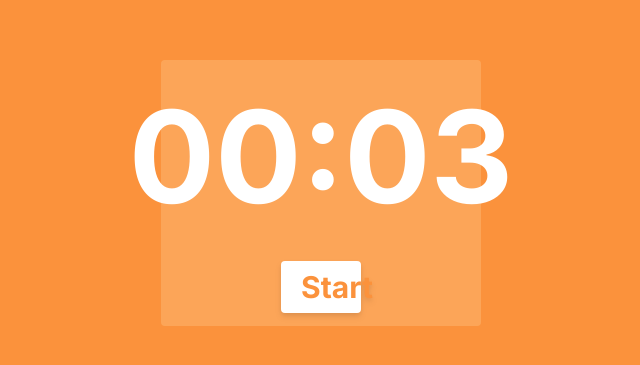
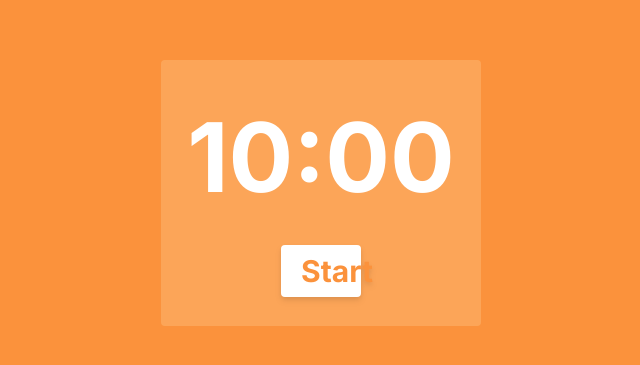
Before and after one commit to blakebt/pomodoro, a Next.js app: page / in a window 1280 px wide. Shown: the part 207-572 px from the top of the page, without its empty margins (319-959 px from the left). Built offline with nearby package versions, Linux system fonts and the light colour scheme.

Commit message:
refactored timer into its own component

```diff
--- a/src/app/page.tsx
+++ b/src/app/page.tsx
@@ -1,51 +1,9 @@
-'use client'
-/*
-TODO
+import Timer from "@/components/timer"
 
-extract all timer related code into a component
-
-*/
-
-import { useState, useEffect } from "react"
-
-export default function Home() {
-
-  const pomTime = 600
-  const shortRestTime = 300
-  const longRestTime = 1200
-
-  const [startTimer, setStartTimer] = useState<boolean>(false)
-  const [time, setTime] = useState<number>(3)
-
-  const minutes = Math.floor(time / 60)
-  const seconds = time - (minutes * 60)
-
-  const formattedMinutes = minutes < 10 ? '0' + minutes : minutes
-  const formattedSeconds = seconds < 10 ? '0' + seconds : seconds
-
-  const toggleTimer = () => {
-    setStartTimer(prev => !prev)
-  }
-  useEffect(() => {
-    if(startTimer) {
-      const interval = setInterval(() => {
-        time > 0 && setTime(prev => prev - 1)
-
-        time <= 1 && setStartTimer(false)
-
-      }, 1000)
-      return () => clearInterval(interval)
-    }
-  }, [time, startTimer])
-
+export default function Pomodoro() {
   return (
     <div className="flex flex-col items-center justify-center h-screen bg-orange-400">
-      <div className="flex flex-col w-1/4 h-2/6 rounded items-center justify-center bg-orange-300/50">
-        <div className="flex rounded items-center justify-center mx-auto my-5 w-full">
-          <div className="flex text-white text-9xl font-bold mb-5">{`${formattedMinutes}:${formattedSeconds}`}</div>
-        </div>
-        <button className="rounded drop-shadow-md bg-white px-5 py-2 text-orange-400 text-3xl font-bold w-1/4" onClick={toggleTimer}>{startTimer ? 'Pause' : 'Start'}</button>
-      </div>
+      <Timer state='FOCUS'/>
     </div>
 
   )
--- a/src/components/timer.tsx
+++ b/src/components/timer.tsx
@@ -1,3 +1,59 @@
-export default function Timer() {
+'use client'
 
+import { useState, useEffect } from "react"
+
+interface TimerProps {
+  state: string,
 }
+
+export default function Timer({state}: TimerProps) {
+  const [startTimer, setStartTimer] = useState<boolean>(false)
+
+  var currentTime;
+  if(state === 'FOCUS') {
+    currentTime = 600
+  } else if(state === 'SHORT') {
+    currentTime = 300
+  } else {
+    currentTime = 900
+  }
+
+  const [time, setTime] = useState<number>(currentTime)
+
+
+
+  const minutes = Math.floor(time / 60)
+  const seconds = time - (minutes * 60)
+
+  const formattedMinutes = minutes < 10 ? '0' + minutes : minutes
+  const formattedSeconds = seconds < 10 ? '0' + seconds : seconds
+
+  const toggleTimer = () => {
+    setStartTimer(prev => !prev)
+  }
+  useEffect(() => {
+
+
+    if(startTimer) {
+      const interval = setInterval(() => {
+        time > 0 && setTime(prev => prev - 1)
+
+        if(time <= 1) {
+          alert('timer ended')
+          setStartTimer(false)
+          setTime(time) // this will be set to the next state (pom, short rest, long rest)
+        }
+      }, 1000)
+      return () => clearInterval(interval)
+    }
+  }, [time, startTimer])
+
+  return (
+    <div className="flex flex-col w-1/4 h-2/6 rounded items-center justify-center bg-orange-300/50">
+      <div className="flex rounded items-center justify-center mx-auto my-5 w-full">
+        <div className="flex text-white text-8xl font-bold mb-5">{`${formattedMinutes}:${formattedSeconds}`}</div>
+      </div>
+      <button className="rounded drop-shadow-md bg-white px-5 py-2 text-orange-400 text-3xl font-bold w-1/4" onClick={toggleTimer}>{startTimer ? 'Pause' : 'Start'}</button>
+    </div>
+  )
+}
```
